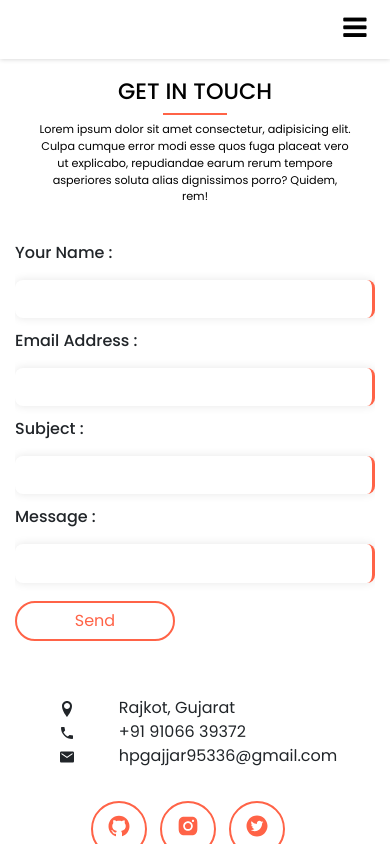
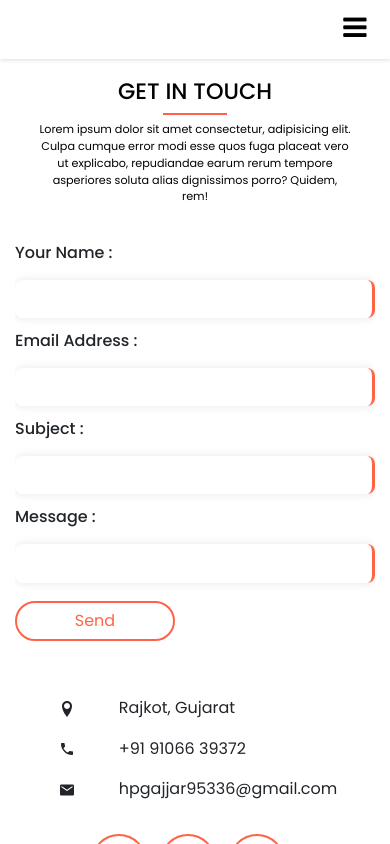
Before and after one commit to hp0007/ReactWebsite, a React (Create React App) app: page /contact in a window 390 px wide. Built offline with nearby package versions, Linux system fonts and the light colour scheme.

Commit message:
error fixed

```diff
--- a/src/App.css
+++ b/src/App.css
@@ -403,8 +403,8 @@ body{
   outline: none;
   width: 90%;
 }
-.container-contact .container .right{
-
+.container-contact .container .right .row{
+    margin-bottom: 5%;
 }
 .container-contact .container .detail{
     width: 100%;
@@ -417,7 +417,7 @@ body{
   justify-content: center;
   align-items: center;
   font-size: 1.5rem;
-  margin-top: 10%;
+  margin-top: 5%;
 }
 .container-contact .container .account .insta,.twitt,.git{
   width: 3.5rem;
--- a/src/responsive.css
+++ b/src/responsive.css
@@ -248,7 +248,7 @@
       text-align: center;
     }
     .sidebar .sidebar-item.active2{
-      border-radius: 0;
+      border: none;
       background: none;
     }
     .sidebar img{
```
